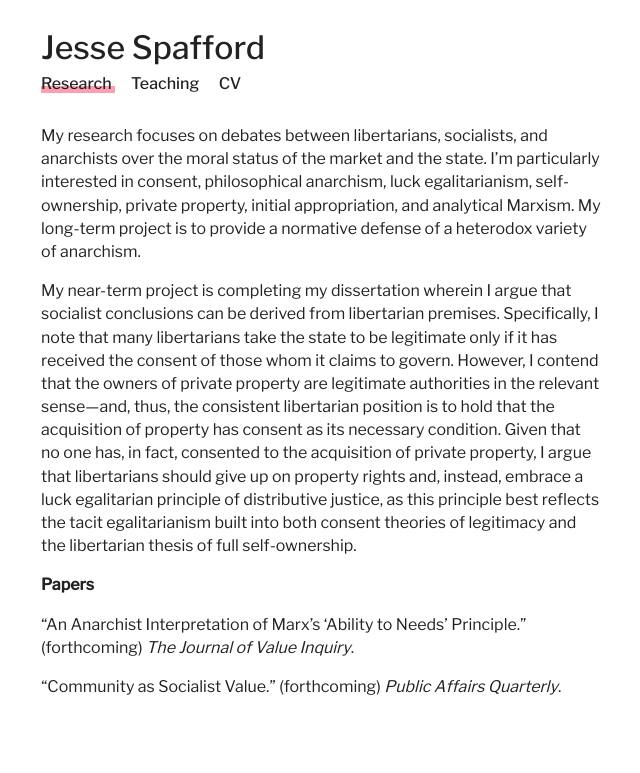
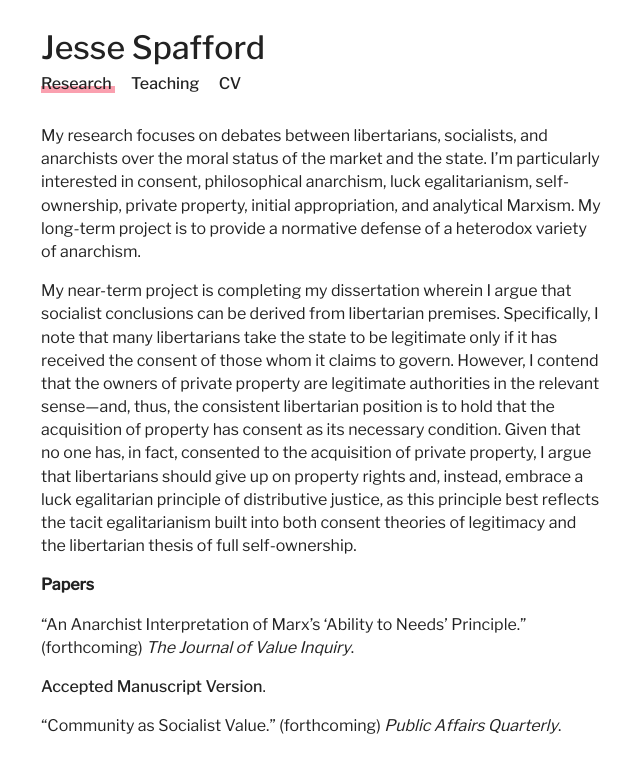
Before and after one commit to jesse-jared-collab/jesse-jared-collab.github.io, a Jekyll site: the page built from publications.md, in a window 1280 px wide. Shown: the top 773 px of the page, without its empty margins (110-750 px from the left). Built offline with Jekyll 4.4.1, drawn with Linux system fonts in a browser that asks for light colours.

Commit message:
Update publications.md

```diff
--- a/publications.md
+++ b/publications.md
@@ -12,4 +12,6 @@ My near-term project is completing my dissertation wherein I argue that socialis
 
 "An Anarchist Interpretation of Marx's 'Ability to Needs' Principle." (forthcoming) _The Journal of Value Inquiry_.
 
+[Accepted Manuscript Version](/files/AANP.docx).
+
 "Community as Socialist Value." (forthcoming) _Public Affairs Quarterly_.
```
